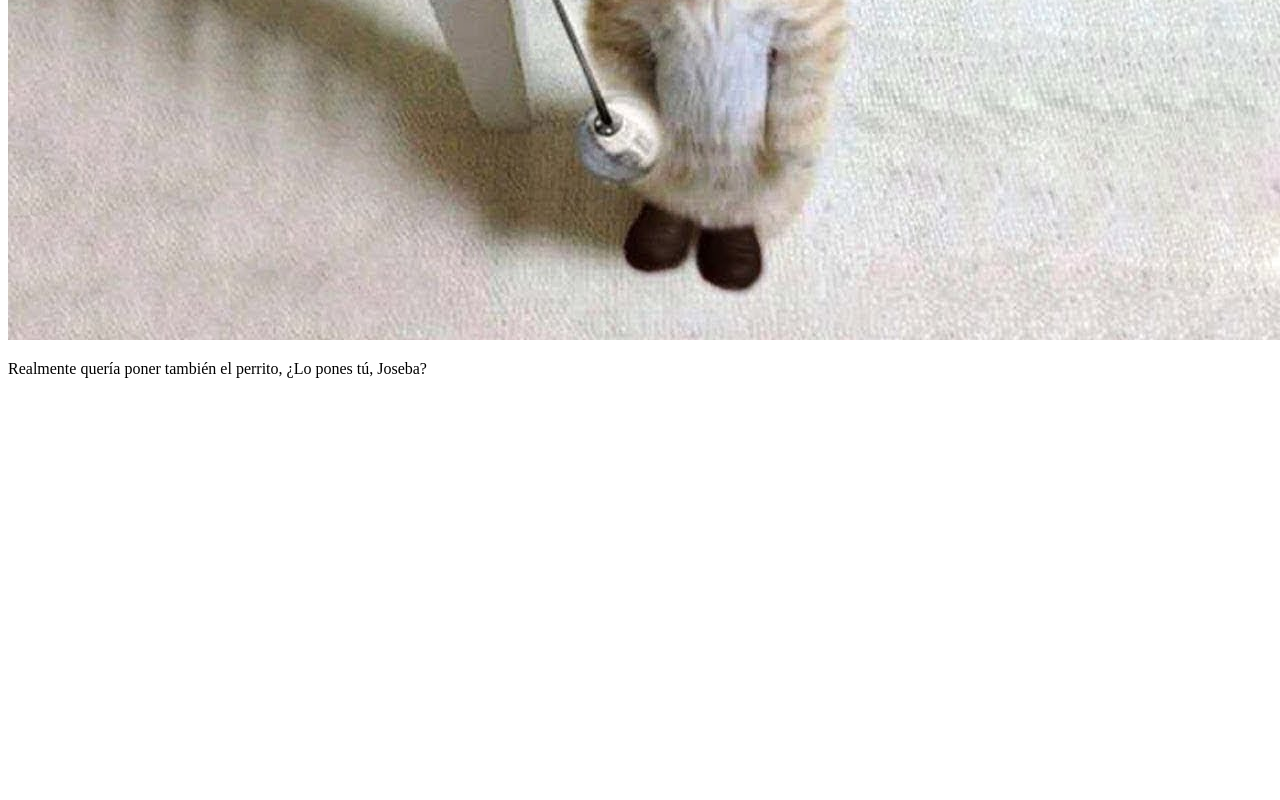
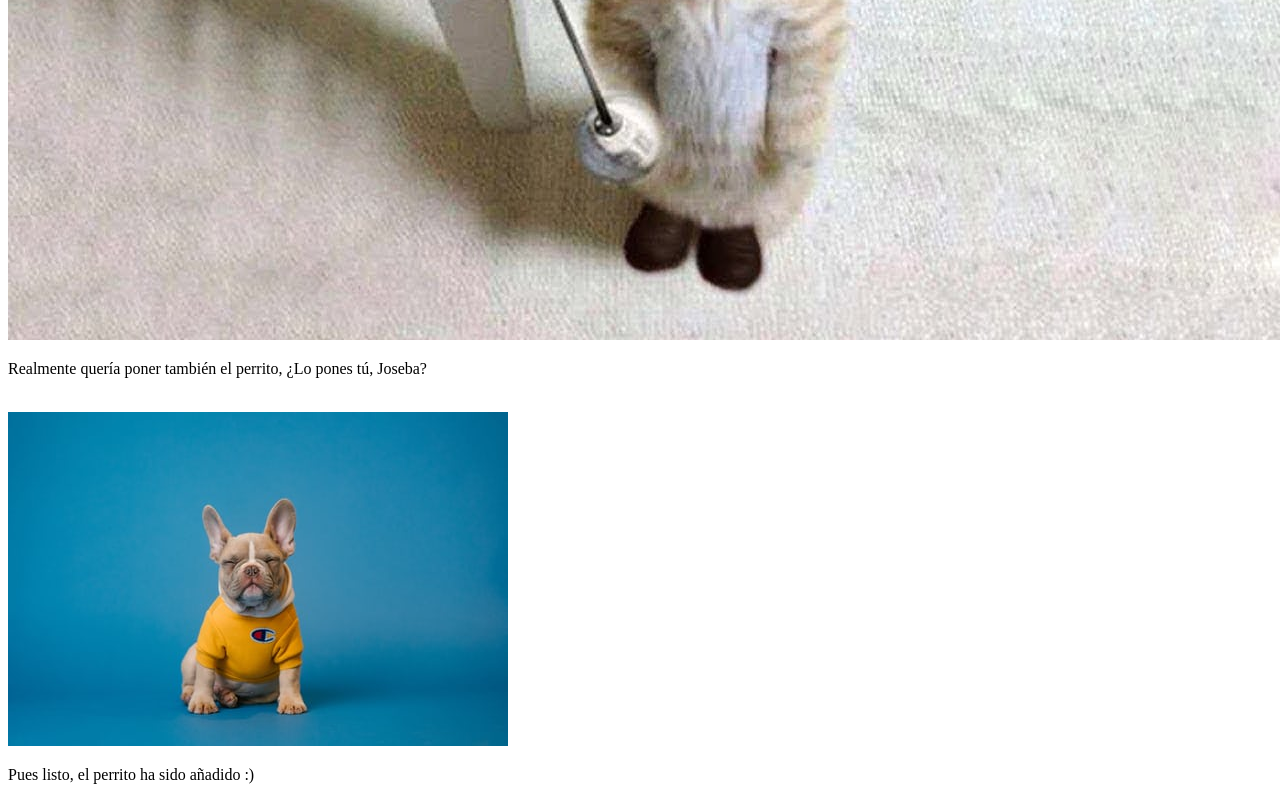
Before and after one commit to Jbar91/PruebasGit, a plain HTML site: page index.html in a window 1280 px wide. Shown: the part 388-1188 px from the top of the page. Before the commit the page ends 800 px from the top, so only its background shows below. Drawn offline with Linux system fonts and the light colour scheme.

Commit message:
El perrito ha sido añadido al archivo

```diff
--- a/index.html
+++ b/index.html
@@ -3,10 +3,14 @@
 <head>
     <meta charset="UTF-8">
     <meta name="viewport" content="width=device-width, initial-scale=1.0">
-    <title>Gatito</title>
+    <title>Gatito y Perrito</title>
 </head>
 <body>
     <img src="images/cat.jpg"/>
     <p>Realmente quería poner también el perrito, ¿Lo pones tú, Joseba?</p>
+    <br/>
+
+    <img src="images/dog.jpeg"/>
+    <p>Pues listo, el perrito ha sido añadido :)</p>
 </body>
 </html>
```
